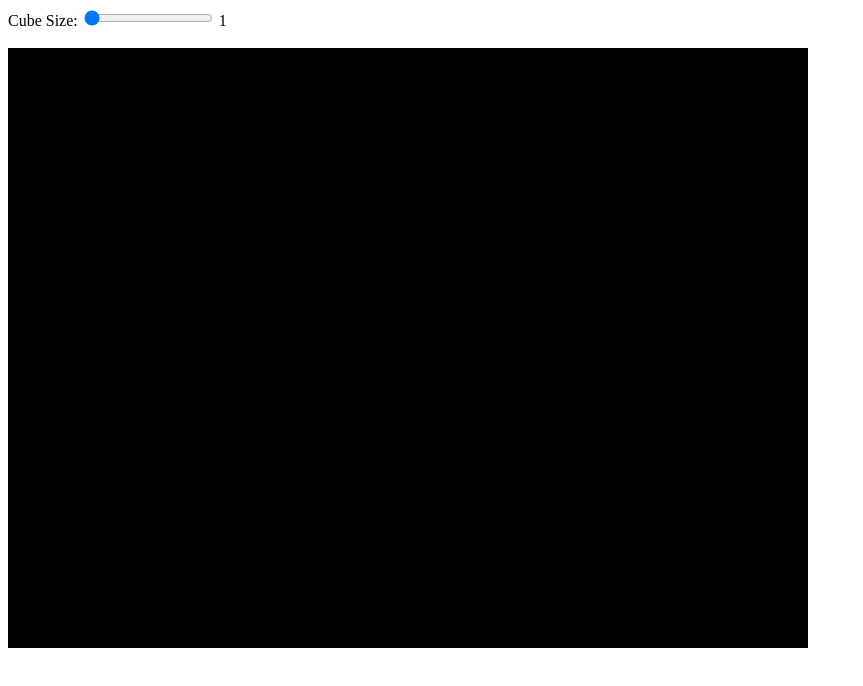
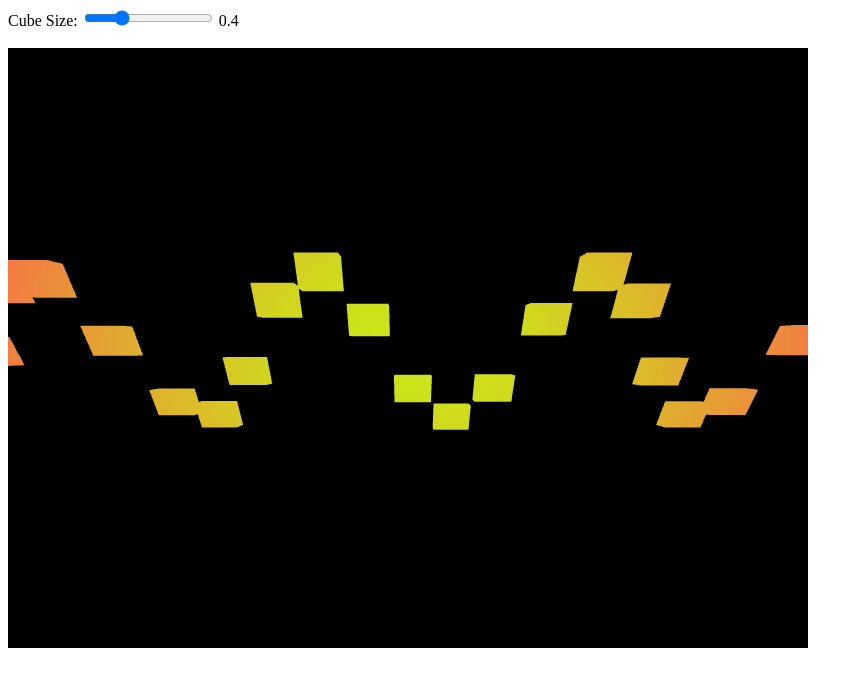
Before and after one commit to jackbullen/Webgl-Boilerplate, a plain HTML site: page index.html in a window 1280 px wide. Shown: the whole page, without its empty margins (0-863 px from the left). Drawn offline with Linux system fonts and the light colour scheme; animation ran at ten frames a second.

Commit message:
cubes now visible

```diff
--- a/bootstrap.js
+++ b/bootstrap.js
@@ -2,30 +2,21 @@ import { createCube } from './objects.js';
 
 const createRaysOfLight = (gl, cubeSizeFromSlider) => {
     const rays = [];
-    const totalCubes = 1000;
-    const cubeSize = cubeSizeFromSlider || 0.01;
-    const rayLength = 0.02; // Length of the light ray
+    const totalCubes = 20;
+    const cubeSize = cubeSizeFromSlider || 0.2;
 
     for (let i = 0; i < totalCubes; i++) {
-        const x = 0;
+        const x = -4.3;
         const y = 0;
-        const z = -1;
+        const z = 10;
 
         // Create the source cube
         const cube = createCube(gl, cubeSize);
-        cube.translation[12] = x;
-        cube.translation[13] = y;
-        cube.translation[14] = z;
+        cube.translation[12] = x + i*cubeSize*2.2;
+        cube.translation[13] = y + Math.sin(i);//+ i*cubeSize*2;
+        cube.translation[14] = z;//+ i*cubeSize*2;
         rays.push(cube);
-
-        // Create the light ray
-        const rayCube = createCube(gl, [cubeSize, rayLength, cubeSize]);  // Elongated cube
-        rayCube.translation[12] = x;
-        rayCube.translation[13] = y + rayLength/2;  // Adjust to start from the top of the source cube
-        rayCube.translation[14] = z;
-        rays.push(rayCube);
     }
-
     return rays;
 }
 
--- a/index.html
+++ b/index.html
@@ -7,8 +7,8 @@
 </head>
 <body>
     <label for="cubeSize">Cube Size:</label>
-    <input type="range" id="cubeSize" min="0.0001" max="1.5" step="0.00001" value="0.0001">
-    <span id="cubeSizeDisplay">1</span>
+    <input type="range" id="cubeSize" min="0.0001" max="1.5" step="0.00001" value="0.4">
+    <span id="cubeSizeDisplay">0.4</span>
     <br><br>
     <canvas id="glCanvas" width="800" height="600"></canvas>
     <script type="module" src="./main.js"></script>
--- a/main.js
+++ b/main.js
@@ -5,7 +5,7 @@ let gl;
 let shaderProgram;
 let rays;
 
-let originalCubeSize = 1;
+let originalCubeSize = 0.2;
 let currentCubeSize = originalCubeSize;
 
 function initWebGL(canvas) {
--- a/shaders.js
+++ b/shaders.js
@@ -16,17 +16,16 @@ export const vertexShaderSource = `
 
 export const fragmentShaderSource = `
     precision mediump float;
-
     void main(void) {
         vec2 center = vec2(0.5, 0.5);
         float dist = distance(gl_FragCoord.xy / vec2(800.0, 600.0), center);
         float gradient = smoothstep(0.0, 1.0, dist);
 
         // Use the gradient to mix between deep blue and lighter blue
-        vec3 deepWaterColor = vec3(0.0, 0.0, 0.7);
-        vec3 lightWaterColor = vec3(0.5, 0.7, 1.0);
+        vec3 deepWaterColor = vec3(1.0, 0.0, 0.3);
+        vec3 lightWaterColor = vec3(0.7, 0.8, 0.0);
         vec3 color = mix(lightWaterColor, deepWaterColor, gradient);
 
-        gl_FragColor = vec4(color, 0.8); // Slightly transparent
+        gl_FragColor = vec4(color, 0.9); // Slightly transparent
     }
 `;
```
